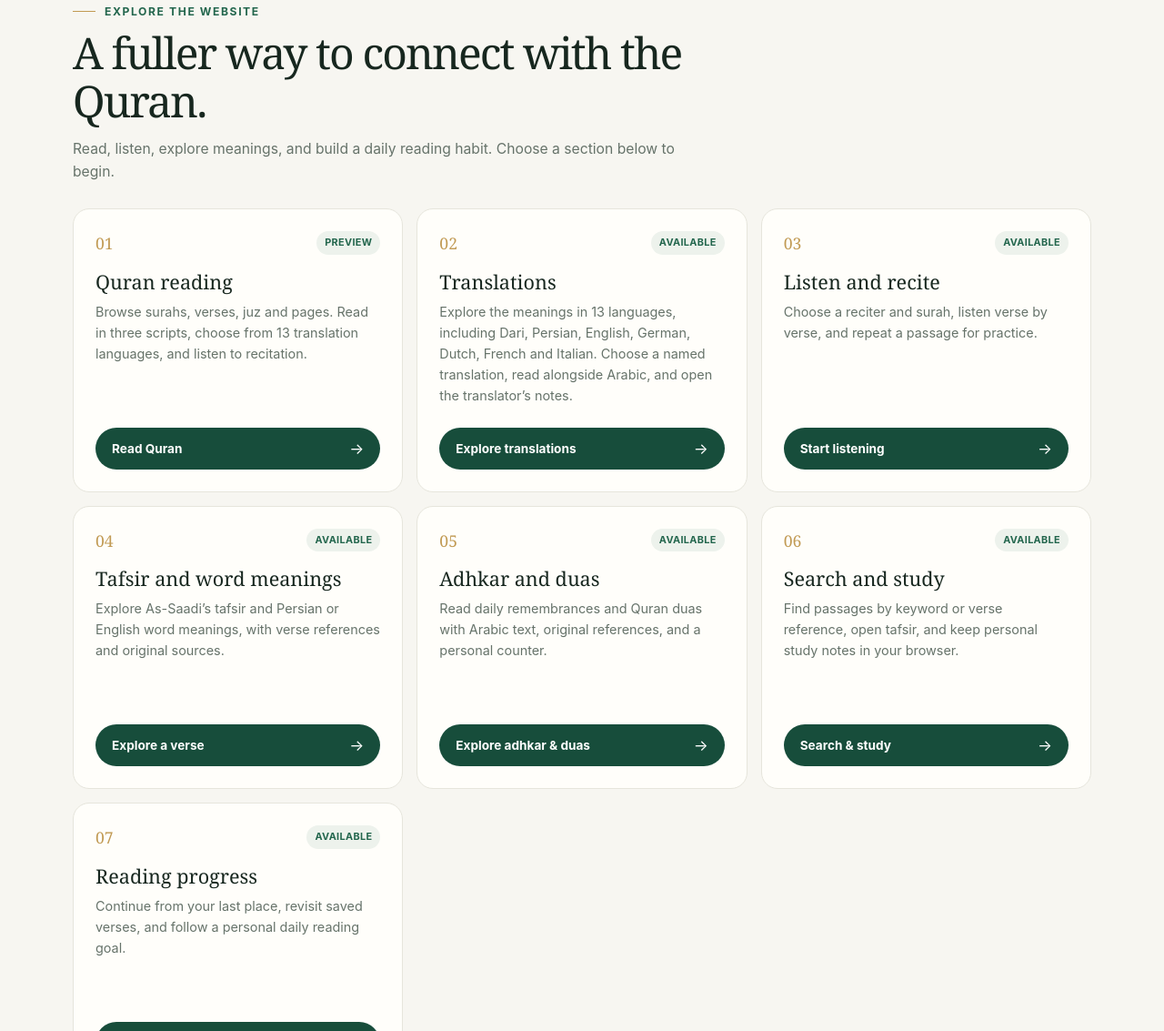
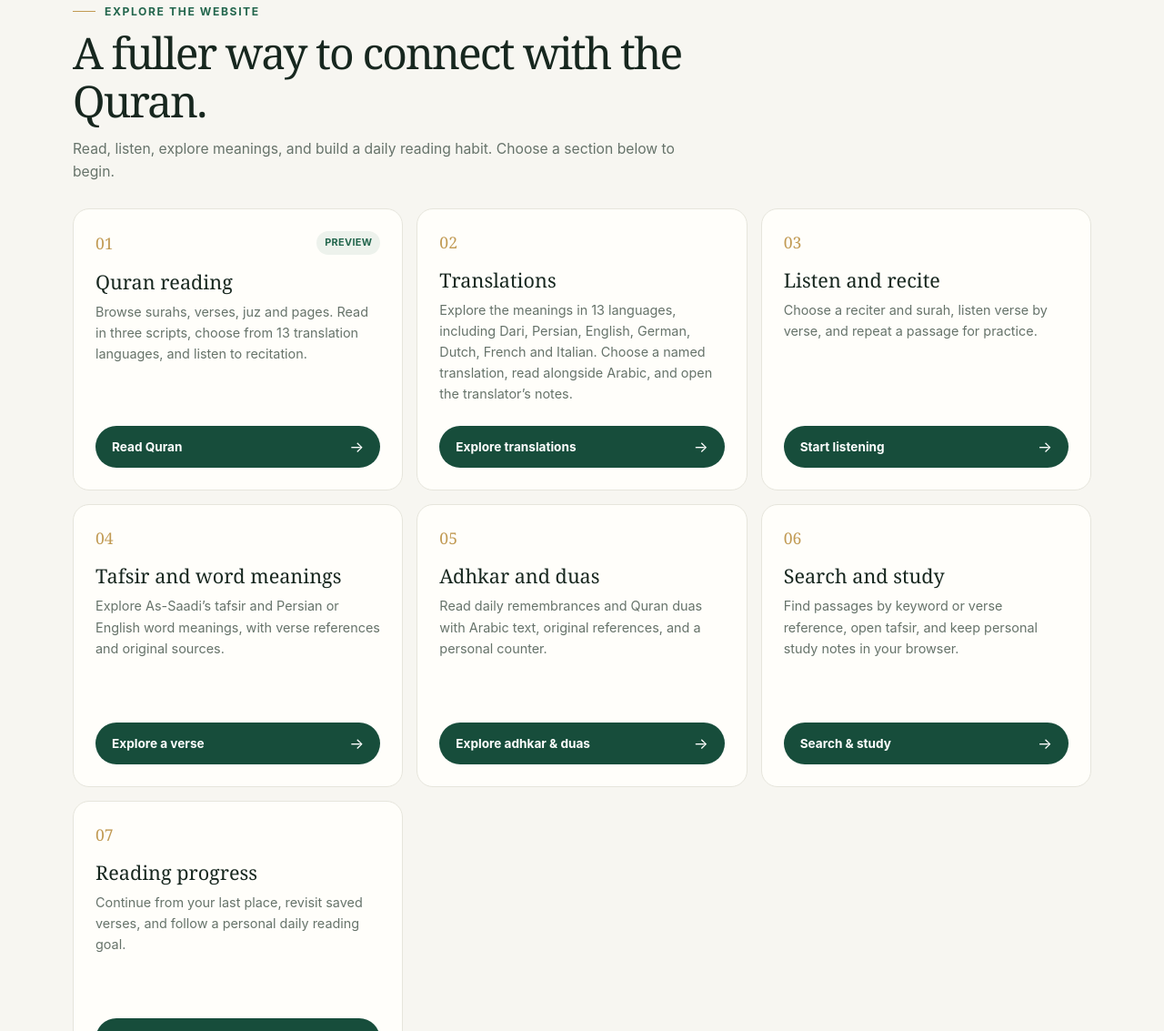
Before and after one commit to mirkhel1380/getfurqan.com, a plain HTML site: page index.html in a window 1280 px wide. Shown: the part 744-1877 px from the top of the page at 91% size. Drawn offline with Linux system fonts and the light colour scheme.

Commit message:
Remove Available badges and homepage work-in-progress message

```diff
--- a/index.html
+++ b/index.html
@@ -37,7 +37,6 @@
         <h1 id="hero-title">The Noble Quran, <em>close at hand.</em></h1>
         <p class="hero-copy">Al Furqan is a welcoming online project centered on the Noble Quran. Read the Quran in Uthmani, IndoPak and Tajweed scripts, with translations in 13 languages. More learning tools will follow.</p>
         <a class="button" href="/about.html">About Al Furqan <span aria-hidden="true">→</span></a>
-        <div class="hero-note"><span aria-hidden="true">✦</span> We are building the website one step at a time.</div>
       </div>
       <div class="art-card quran-scene" id="quran-scene" role="group" aria-label="Quran and moving prayer beads">
  <div class="scene-ambient" aria-hidden="true"></div><div class="scene-arch" aria-hidden="true"></div>
@@ -55,12 +54,12 @@
       <div class="section-head"><div class="eyebrow">Explore the website</div><h2 id="intro-title">A fuller way to connect with the Quran.</h2><p>Read, listen, explore meanings, and build a daily reading habit. Choose a section below to begin.</p></div>
       <div class="cards">
         <article class="card"><div class="card-top"><span class="card-number">01</span><span class="badge">PREVIEW</span></div><h3>Quran reading</h3><p>Browse surahs, verses, juz and pages. Read in three scripts, choose from 13 translation languages, and listen to recitation.</p><a class="card-link" href="/reader.html"><span>Read Quran</span><span class="link-arrow" aria-hidden="true">→</span></a></article>
-        <article class="card"><div class="card-top"><span class="card-number">02</span><span class="badge">AVAILABLE</span></div><h3>Translations</h3><p>Explore the meanings in 13 languages, including Dari, Persian, English, German, Dutch, French and Italian. Choose a named translation, read alongside Arabic, and open the translator’s notes.</p><a class="card-link" href="/translations.html"><span>Explore translations</span><span class="link-arrow" aria-hidden="true">→</span></a></article>
-        <article class="card"><div class="card-top"><span class="card-number">03</span><span class="badge">AVAILABLE</span></div><h3>Listen and recite</h3><p>Choose a reciter and surah, listen verse by verse, and repeat a passage for practice.</p><a class="card-link" href="/listen.html"><span>Start listening</span><span class="link-arrow" aria-hidden="true">→</span></a></article>
-        <article class="card"><div class="card-top"><span class="card-number">04</span><span class="badge">AVAILABLE</span></div><h3>Tafsir and word meanings</h3><p>Explore As-Saadi’s tafsir and Persian or English word meanings, with verse references and original sources.</p><a class="card-link" href="/study.html"><span>Explore a verse</span><span class="link-arrow" aria-hidden="true">→</span></a></article>
-        <article class="card"><div class="card-top"><span class="card-number">05</span><span class="badge">AVAILABLE</span></div><h3>Adhkar and duas</h3><p>Read daily remembrances and Quran duas with Arabic text, original references, and a personal counter.</p><a class="card-link" href="/adhkar.html"><span>Explore adhkar & duas</span><span class="link-arrow" aria-hidden="true">→</span></a></article>
-        <article class="card"><div class="card-top"><span class="card-number">06</span><span class="badge">AVAILABLE</span></div><h3>Search and study</h3><p>Find passages by keyword or verse reference, open tafsir, and keep personal study notes in your browser.</p><a class="card-link" href="/search.html"><span>Search & study</span><span class="link-arrow" aria-hidden="true">→</span></a></article>
-        <article class="card"><div class="card-top"><span class="card-number">07</span><span class="badge">AVAILABLE</span></div><h3>Reading progress</h3><p>Continue from your last place, revisit saved verses, and follow a personal daily reading goal.</p><a class="card-link" href="/progress.html"><span>Your reading progress</span><span class="link-arrow" aria-hidden="true">→</span></a></article>
+        <article class="card"><div class="card-top"><span class="card-number">02</span></div><h3>Translations</h3><p>Explore the meanings in 13 languages, including Dari, Persian, English, German, Dutch, French and Italian. Choose a named translation, read alongside Arabic, and open the translator’s notes.</p><a class="card-link" href="/translations.html"><span>Explore translations</span><span class="link-arrow" aria-hidden="true">→</span></a></article>
+        <article class="card"><div class="card-top"><span class="card-number">03</span></div><h3>Listen and recite</h3><p>Choose a reciter and surah, listen verse by verse, and repeat a passage for practice.</p><a class="card-link" href="/listen.html"><span>Start listening</span><span class="link-arrow" aria-hidden="true">→</span></a></article>
+        <article class="card"><div class="card-top"><span class="card-number">04</span></div><h3>Tafsir and word meanings</h3><p>Explore As-Saadi’s tafsir and Persian or English word meanings, with verse references and original sources.</p><a class="card-link" href="/study.html"><span>Explore a verse</span><span class="link-arrow" aria-hidden="true">→</span></a></article>
+        <article class="card"><div class="card-top"><span class="card-number">05</span></div><h3>Adhkar and duas</h3><p>Read daily remembrances and Quran duas with Arabic text, original references, and a personal counter.</p><a class="card-link" href="/adhkar.html"><span>Explore adhkar & duas</span><span class="link-arrow" aria-hidden="true">→</span></a></article>
+        <article class="card"><div class="card-top"><span class="card-number">06</span></div><h3>Search and study</h3><p>Find passages by keyword or verse reference, open tafsir, and keep personal study notes in your browser.</p><a class="card-link" href="/search.html"><span>Search & study</span><span class="link-arrow" aria-hidden="true">→</span></a></article>
+        <article class="card"><div class="card-top"><span class="card-number">07</span></div><h3>Reading progress</h3><p>Continue from your last place, revisit saved verses, and follow a personal daily reading goal.</p><a class="card-link" href="/progress.html"><span>Your reading progress</span><span class="link-arrow" aria-hidden="true">→</span></a></article>
       </div>
     </section>
 
```
